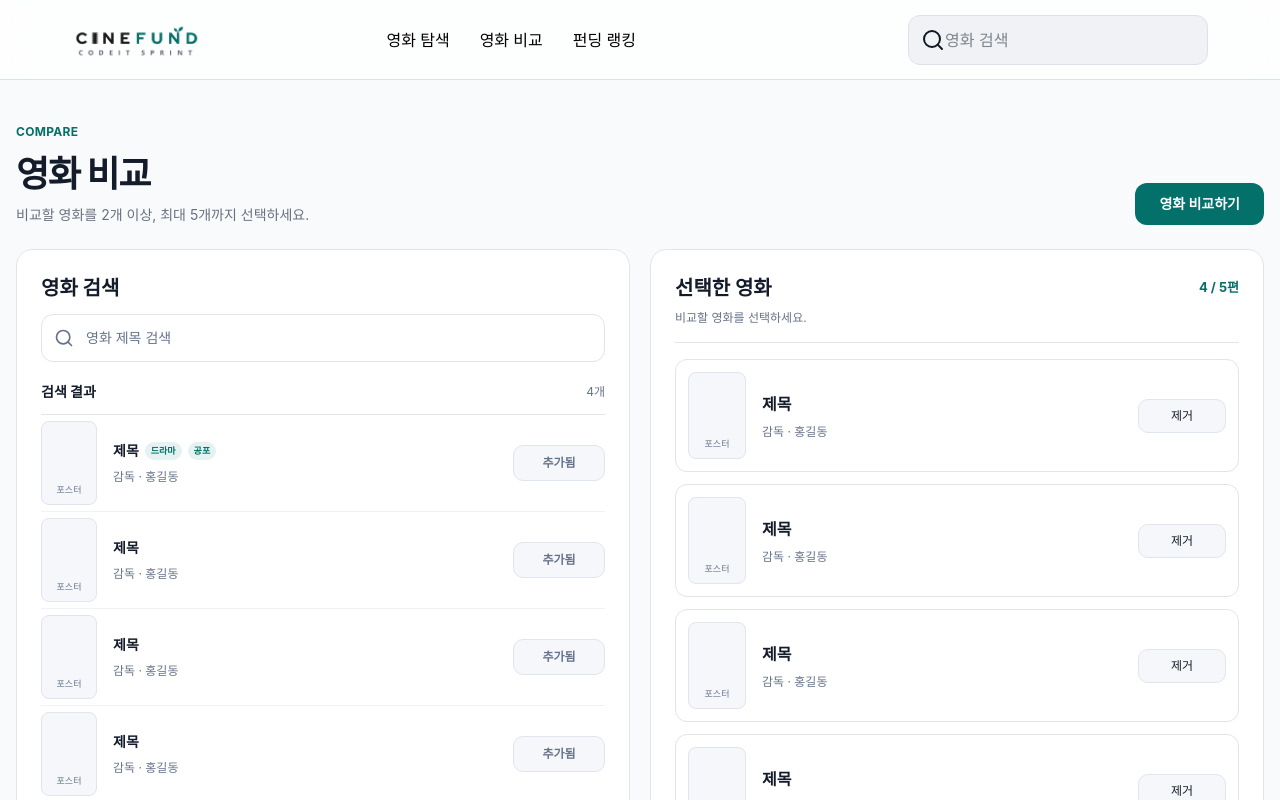
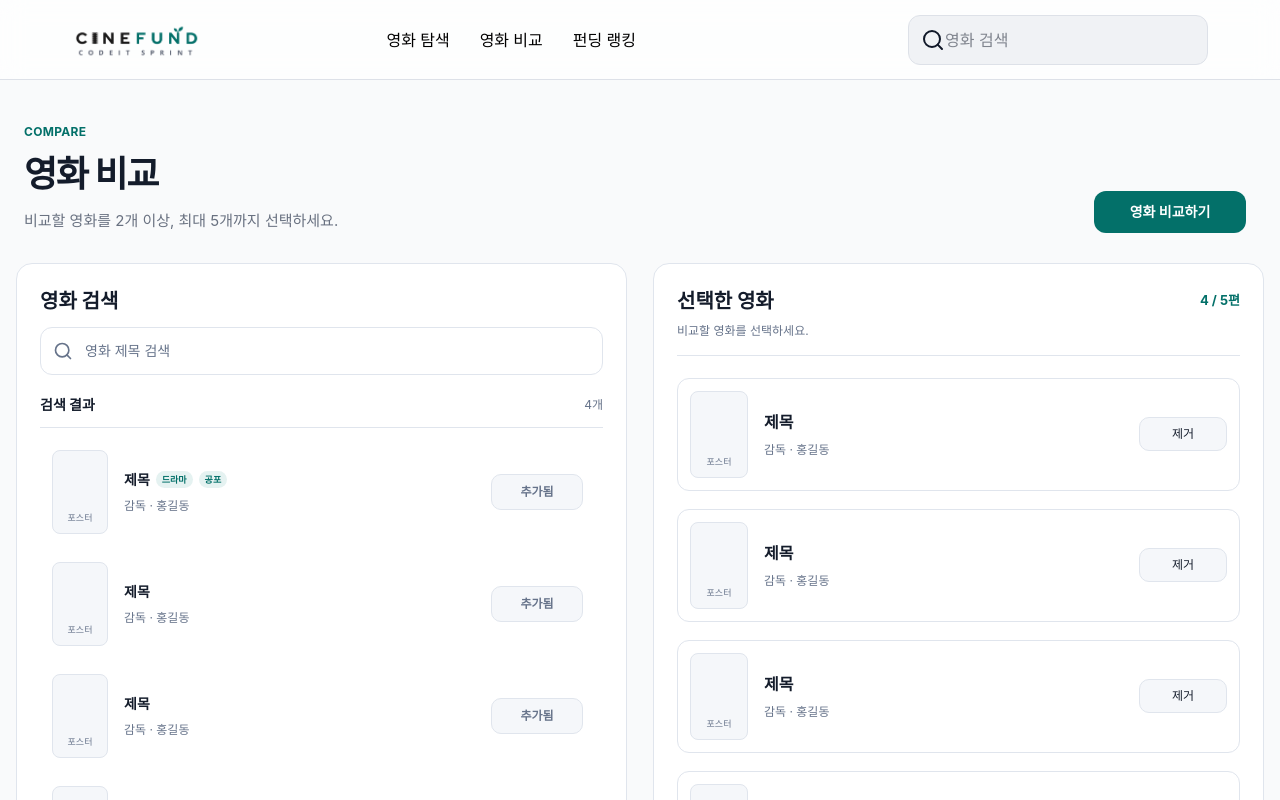
Before and after one commit to Sprint-project-1/cine-fund, a React (Vite) app: page /compare in a window 1280 px wide. Shown: the top 800 px of the page. Built offline with nearby package versions, Linux system fonts and the light colour scheme.

Commit message:
chore: compare page

```diff
--- a/client/pages/ComparePage.jsx
+++ b/client/pages/ComparePage.jsx
@@ -46,25 +46,25 @@ export default function ComparePage() {
   }
 
   return (
-    <section className="relative left-1/2 mx-auto w-[calc(100vw-2rem)] max-w-[1296px] -translate-x-1/2 pt-6 pb-12 text-[#141c2b]">
-      <div className="mb-6 flex flex-wrap items-end justify-between gap-5">
-        <div>
+    <section className="relative left-1/2 mx-auto w-[calc(100vw-2rem)] max-w-[1282px] -translate-x-1/2 pt-6 pb-12 text-[#141c2b] min-[1360px]:left-[calc(50%_-_7px)]">
+      <div className="mb-[30px] flex flex-wrap items-end justify-between gap-5">
+        <div className="pl-2">
           <p className="mb-3 text-xs font-bold tracking-wide text-[#037069]">COMPARE</p>
           <h1 className="text-3xl font-bold leading-tight tracking-[-0.04em] min-[621px]:text-4xl">영화 비교</h1>
-          <p className="mt-2 text-sm text-[#697180]">비교할 영화를 2개 이상, 최대 5개까지 선택하세요.</p>
+          <p className="mt-[13px] text-[15px] text-[#697180]">비교할 영화를 2개 이상, 최대 5개까지 선택하세요.</p>
         </div>
         <button
           type="button"
           onClick={() => navigate("/compare-result", { state: { movies: selectedMovies } })}
           disabled={selectedIds.length < 2}
-          className="h-[42px] rounded-xl bg-[#037069] px-6 text-sm font-bold text-white transition-colors hover:bg-[#025f59] disabled:cursor-not-allowed disabled:bg-[#a8bfbd]"
+          className="h-[42px] w-[152px] shrink-0 rounded-xl bg-[#037069] text-sm font-bold text-white transition-colors hover:bg-[#025f59] disabled:cursor-not-allowed disabled:bg-[#a8bfbd] min-[911px]:mr-[18px]"
         >
           영화 비교하기
         </button>
       </div>
 
-      <div className="grid grid-cols-1 items-stretch gap-5 min-[621px]:grid-cols-2">
-        <section className="rounded-2xl border border-[#e0e5ed] bg-white p-4 min-[621px]:p-6 min-[621px]:min-h-[765px]" aria-labelledby="movie-search-heading">
+      <div className="grid grid-cols-1 items-stretch gap-5 min-[621px]:grid-cols-2 min-[911px]:gap-[26px]">
+        <section className="rounded-2xl border border-[#e0e5ed] bg-white p-4 min-[621px]:p-[23px] min-[621px]:min-h-[765px]" aria-labelledby="movie-search-heading">
           <h2 id="movie-search-heading" className="text-xl font-bold">영화 검색</h2>
           <label className="mt-3 flex h-12 items-center gap-3 rounded-xl border border-[#e0e5ed] px-3 text-[#66738a] focus-within:border-[#037069] focus-within:ring-2 focus-within:ring-[#037069]/10">
             <Search aria-hidden="true" className="size-5 shrink-0" />
@@ -82,12 +82,12 @@ export default function ComparePage() {
             <span className="text-xs text-[#66738a]">{filteredMovies.length}개</span>
           </div>
 
-          <ul className="divide-y divide-[#f0f2f5]">
+          <ul className="mt-4 space-y-4">
             {filteredMovies.map((movie) => {
               const isSelected = selectedIds.includes(movie.id);
               const isAtLimit = !isSelected && selectedIds.length >= 5;
               return (
-                <li key={movie.id} className="flex min-h-[96px] items-center gap-3 py-1.5 min-[621px]:gap-4">
+                <li key={movie.id} className="flex min-h-[96px] items-center gap-3 px-3 py-1.5 min-[621px]:gap-4 min-[621px]:pr-5">
                   <Poster compact />
                   <div className="min-w-0 flex-1">
                     <div className="flex flex-wrap items-center gap-1.5">
@@ -119,14 +119,14 @@ export default function ComparePage() {
           </ul>
         </section>
 
-        <section className="rounded-2xl border border-[#e0e5ed] bg-white p-4 min-[621px]:p-6 min-[621px]:min-h-[765px]" aria-labelledby="selected-movies-heading">
+        <section className="rounded-2xl border border-[#e0e5ed] bg-white p-4 min-[621px]:p-[23px] min-[621px]:min-h-[765px]" aria-labelledby="selected-movies-heading">
           <div className="flex items-center justify-between gap-3">
             <h2 id="selected-movies-heading" className="text-xl font-bold">선택한 영화</h2>
             <span className="text-[13px] font-bold text-[#037069]">{selectedIds.length} / 5편</span>
           </div>
           <p className="mt-2 text-xs text-[#66738a]">비교할 영화를 선택하세요.</p>
-          <div className="mt-4 border-t border-[#e0e5ed] pt-4">
-            <ul className="space-y-3">
+          <div className="mt-4 border-t border-[#e0e5ed] pt-[22px]">
+            <ul className="space-y-[18px]">
               {selectedMovies.map((movie) => (
                 <li key={movie.id} className="flex min-h-20 items-center gap-3 rounded-xl border border-[#e0e5ed] p-2.5 min-[621px]:gap-4 min-[621px]:p-3">
                   <Poster />
```
